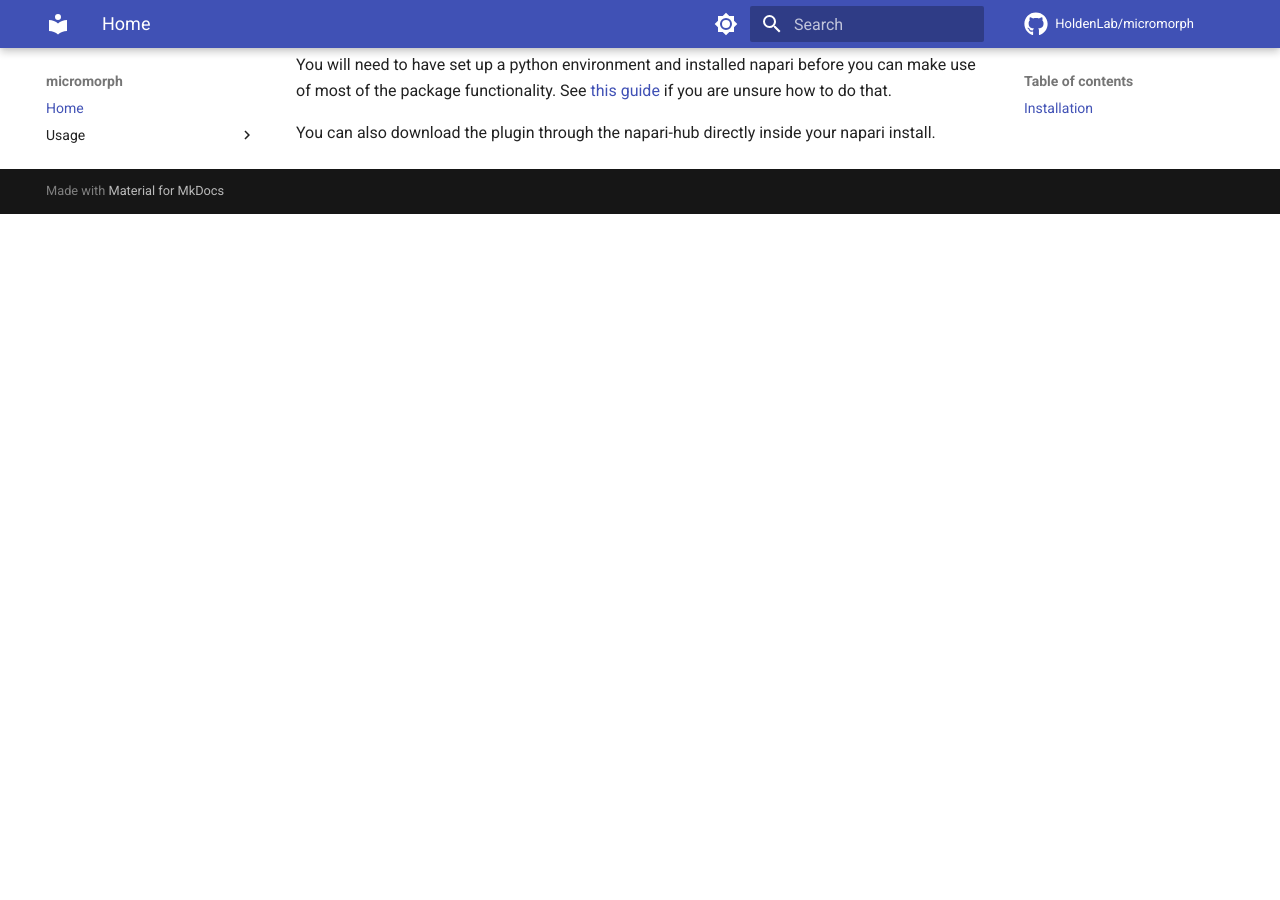
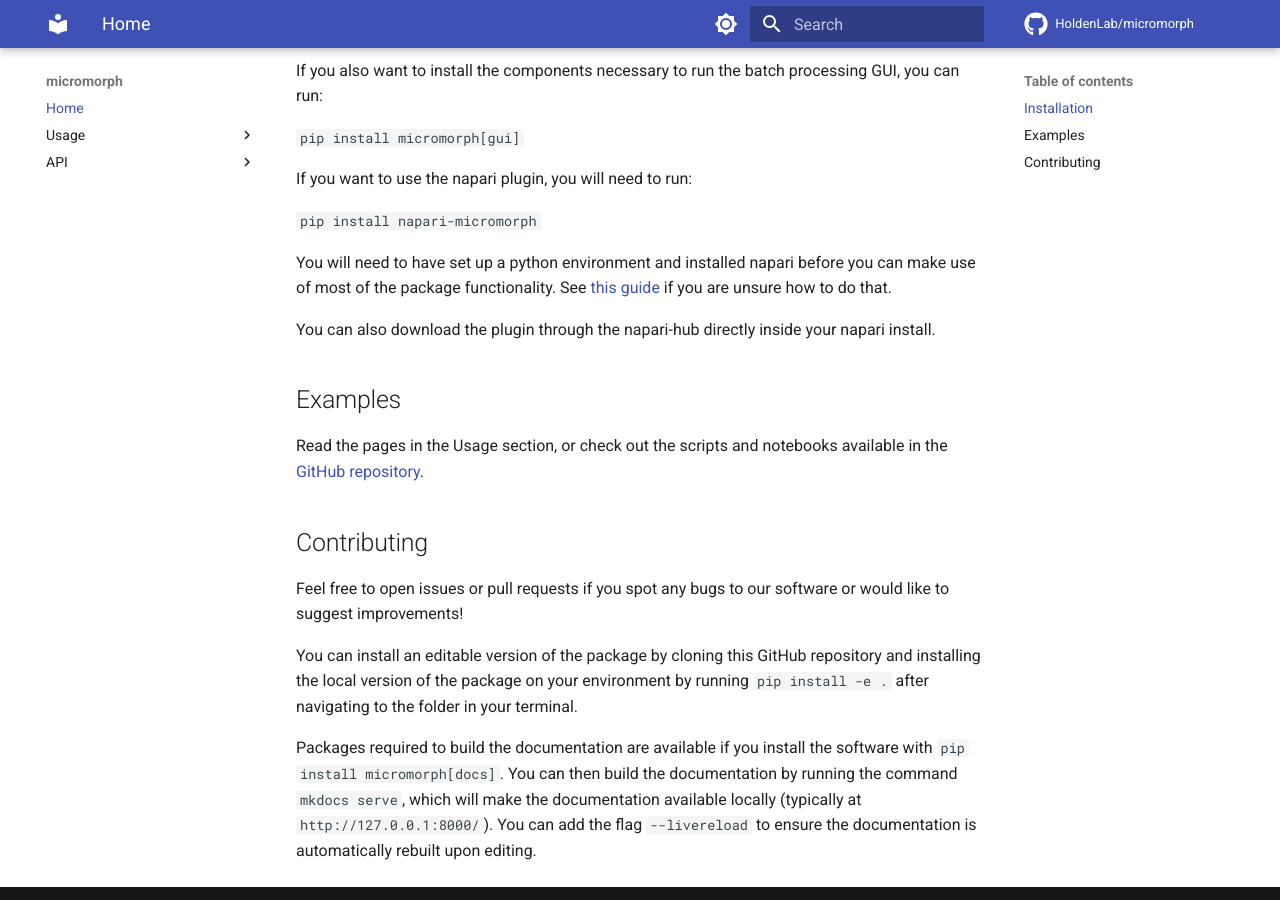
Before and after one commit to HoldenLab/micromorph, an MkDocs documentation site: the page built from docs/index.md, in a window 1280 px wide and 900 px high, scrolled down 741 px. Built offline with MkDocs 1.6.1 and Material for MkDocs 9.7.7, drawn with Linux system fonts in a browser that asks for light colours; comment, search, counter and statistics services are not loaded; before the commit the page ends 955 px from its top, so only the background shows below that; some of the changed text lies outside the part shown.

Commit message:
more work on docs

```diff
--- a/docs/index.md
+++ b/docs/index.md
@@ -26,3 +26,15 @@
 You will need to have set up a python environment and installed napari before you can make use of most of the package functionality. See [this guide](https://napari.org/dev/tutorials/fundamentals/installation.html) if you are unsure how to do that.
 
 You can also download the plugin through the napari-hub directly inside your napari install.
+
+## Examples
+
+Read the pages in the Usage section, or check out the scripts and notebooks available in the [GitHub repository](https://github.com/HoldenLab/micromorph/tree/master/examples).
+
+## Contributing
+
+Feel free to open issues or pull requests if you spot any bugs to our software or would like to suggest improvements!
+
+You can install an editable version of the package by cloning this GitHub repository and installing the local version of the package on your environment by running `pip install -e .` after navigating to the folder in your terminal.
+
+Packages required to build the documentation are available if you install the software with `pip install micromorph[docs]`. You can then build the documentation by running the command `mkdocs serve`, which will make the documentation available locally (typically at `http://127.0.0.1:8000/`). You can add the flag `--livereload` to ensure the documentation is automatically rebuilt upon editing.
```
Also changed, not shown: other parts of docs/index.md (+2 -2 lines), README.md (+6 -2 lines), 3 other files.
